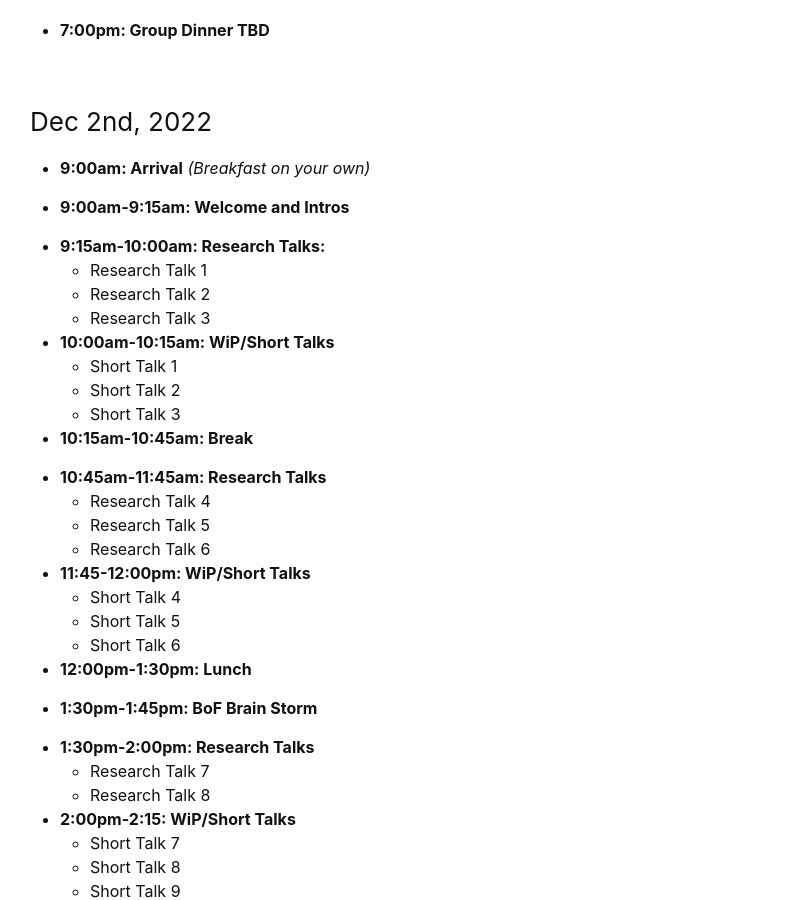
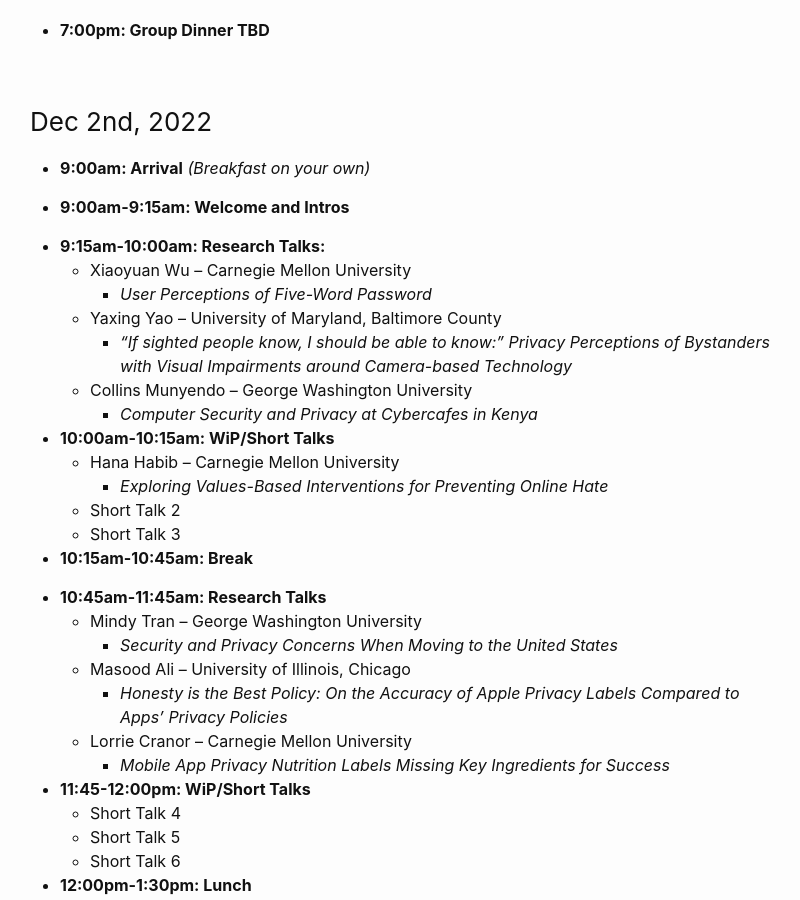
Before and after one commit to CACTUS-Colloquium/CACTUS-Colloquium.github.io, a Jekyll site: the page built from _posts/2022-12-2-index.md, in a window 1280 px wide and 900 px high, scrolled down 988 px. Shown: the whole window, without its empty margins (240-1040 px from the left). Built offline with Jekyll 4.4.1, drawn with Linux system fonts in a browser that asks for light colours.

Commit message:
starting to add talk info

```diff
--- a/_posts/2022-12-2-index.md
+++ b/_posts/2022-12-2-index.md
@@ -29,21 +29,28 @@ Below is a draft schedule of events and are subject to change. More details will
 * **9:00am-9:15am: Welcome and Intros**
 
 * **9:15am-10:00am: Research Talks:**
-  * Research Talk 1
-  * Research Talk 2
-  * Research Talk 3
+  * Xiaoyuan Wu -- Carnegie Mellon University
+    * *User Perceptions of Five-Word Password*
+  * Yaxing Yao -- University of Maryland, Baltimore County
+    * *"If sighted people know, I should be able to know:" Privacy Perceptions of Bystanders with Visual Impairments around Camera-based Technology*
+  * Collins Munyendo -- George Washington University
+    * *Computer Security and Privacy at Cybercafes in Kenya*
 
 * **10:00am-10:15am: WiP/Short Talks**
-  * Short Talk 1
+  * Hana Habib -- Carnegie Mellon University
+    * *Exploring Values-Based Interventions for Preventing Online Hate*
   * Short Talk 2
   * Short Talk 3
 
 * **10:15am-10:45am: Break**
 
 * **10:45am-11:45am: Research Talks**
-  * Research Talk 4
-  * Research Talk 5
-  * Research Talk 6
+  * Mindy Tran -- George Washington University
+    * *Security and Privacy Concerns When Moving to the United States*
+  * Masood Ali -- University of Illinois, Chicago
+    * *Honesty is the Best Policy: On the Accuracy of Apple Privacy Labels Compared to Apps’ Privacy Policies*
+  * Lorrie Cranor -- Carnegie Mellon University
+    * *Mobile App Privacy Nutrition Labels Missing Key Ingredients for Success*
 
 * **11:45-12:00pm: WiP/Short Talks**
   * Short Talk 4
```
